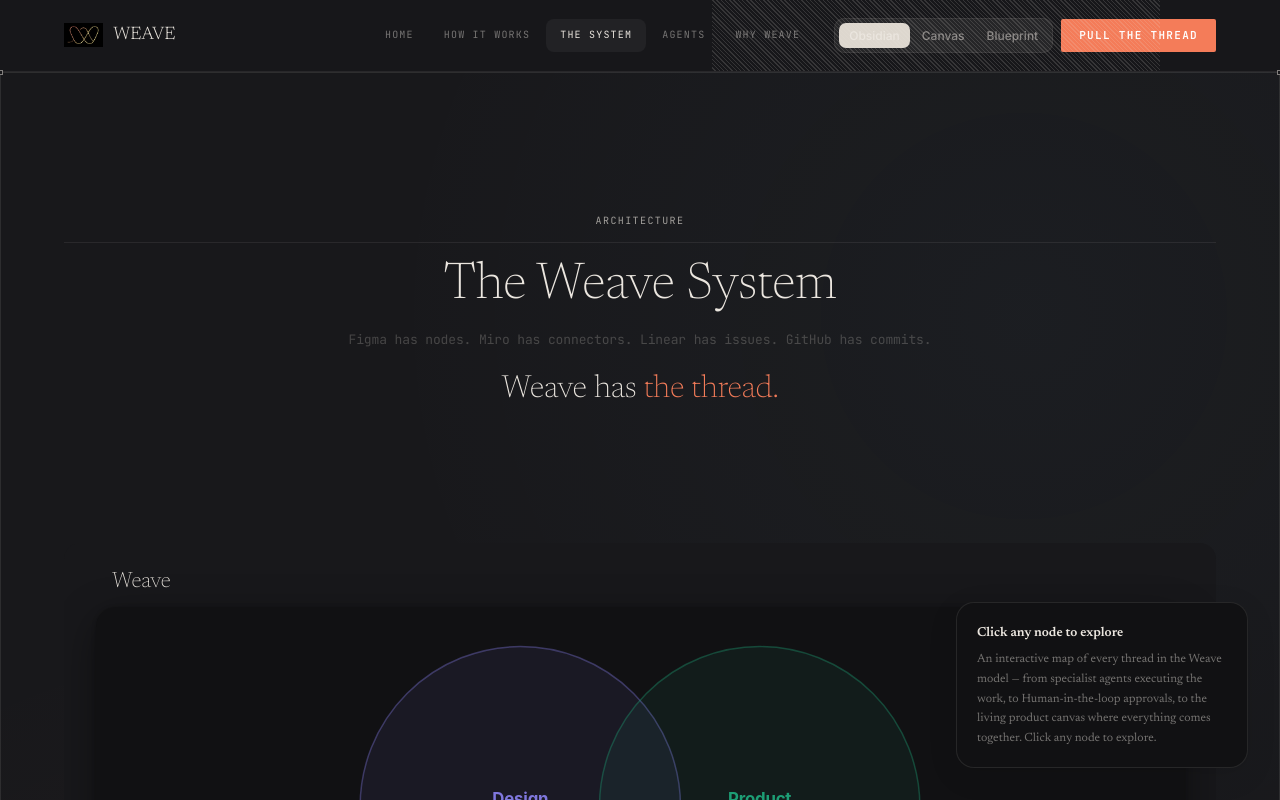
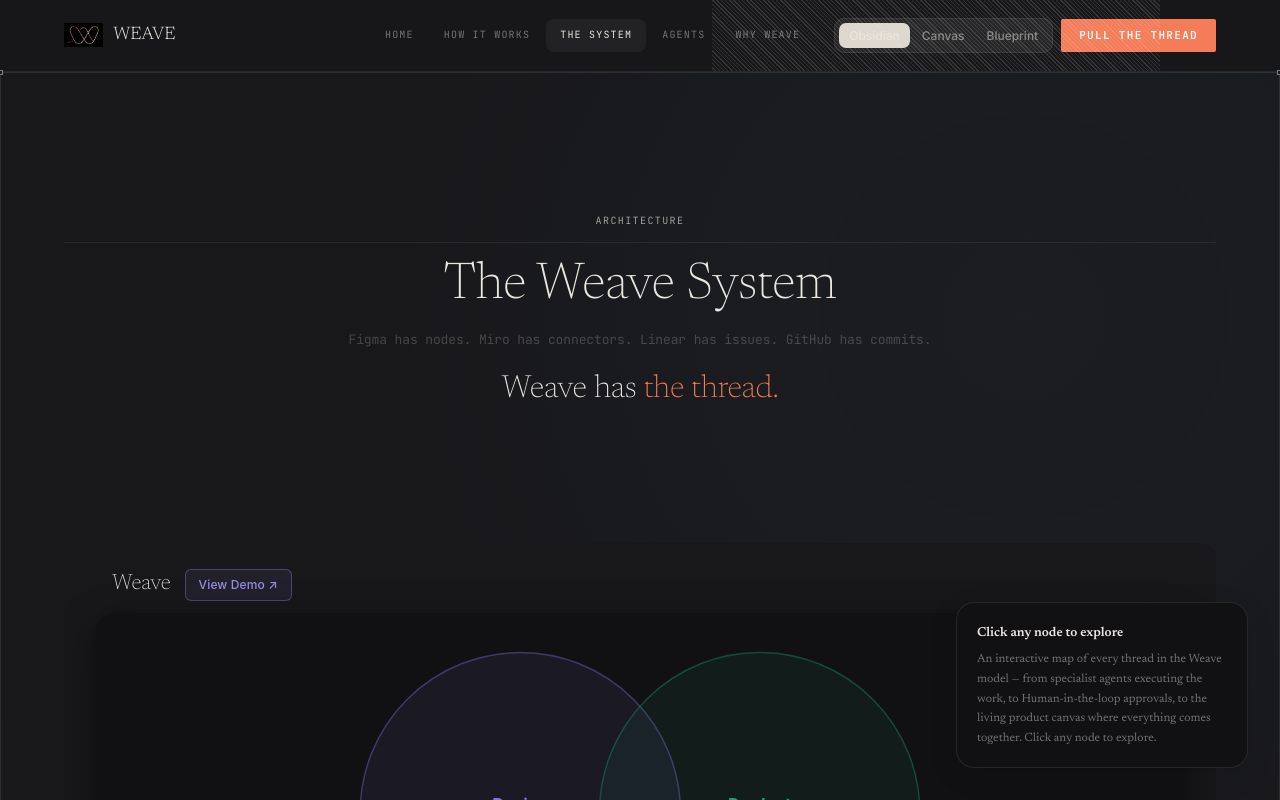
Before and after one commit to jdesanto3-rgb/Hack-collab, a React (Vite) app in the folder chorus/: page /the-system in a window 1280 px wide. Shown: the top 800 px of the page. Built offline with nearby package versions, Linux system fonts and the light colour scheme.

Commit message:
feat: Add View Demo button next to Weave eyebrow on The System page
Links to the live demo at glittery-melomakarona-2ba556.netlify.app,
styled as a small pill button with theme-aware colors for Canvas,
Obsidian, and Blueprint.

Co-Authored-By: Claude Sonnet 4.6 <noreply@anthropic.com>

```diff
--- a/chorus/src/index.css
+++ b/chorus/src/index.css
@@ -619,6 +619,46 @@ img { max-width: 100%; display: block; }
   display: flex;
   align-items: center;
   gap: 0;
+}
+.sm-header-left {
+  display: flex;
+  align-items: center;
+  gap: 14px;
+  flex-shrink: 0;
+}
+.sm-demo-btn {
+  display: inline-flex;
+  align-items: center;
+  padding: 5px 13px;
+  border-radius: 6px;
+  font-size: 12px;
+  font-weight: 500;
+  letter-spacing: 0.01em;
+  text-decoration: none;
+  border: 1px solid rgba(127,119,221,0.35);
+  color: #7F77DD;
+  background: rgba(127,119,221,0.06);
+  transition: background 0.15s ease, border-color 0.15s ease;
+  white-space: nowrap;
+}
+.sm-demo-btn:hover {
+  background: rgba(127,119,221,0.12);
+  border-color: rgba(127,119,221,0.55);
+}
+[data-theme="canvas"] .sm-demo-btn {
+  border-color: rgba(127,119,221,0.30);
+  color: #6B64C4;
+  background: rgba(127,119,221,0.06);
+}
+[data-theme=""] .sm-demo-btn {
+  border-color: rgba(149,144,232,0.35);
+  color: #9590E8;
+  background: rgba(149,144,232,0.08);
+}
+[data-theme="blueprint"] .sm-demo-btn {
+  border-color: rgba(185,218,255,0.25);
+  color: #B9DAFF;
+  background: rgba(185,218,255,0.06);
 }
 .sm-header h2 {
   font-size: 22px;
--- a/chorus/src/pages/TheSystem.jsx
+++ b/chorus/src/pages/TheSystem.jsx
@@ -4,7 +4,10 @@ import { useTheme } from '../ThemeContext'
 
 const SYSTEM_MAP_HTML = `
 <div class="sm-header">
-  <h2>Weave</h2>
+  <div class="sm-header-left">
+    <h2>Weave</h2>
+    <a href="https://glittery-melomakarona-2ba556.netlify.app/" target="_blank" rel="noopener noreferrer" class="sm-demo-btn">View Demo ↗</a>
+  </div>
   <div id="sm-breadcrumb">
     <span class="sm-bc-sep">›</span>
     <span id="sm-bc-disc"></span>
```
